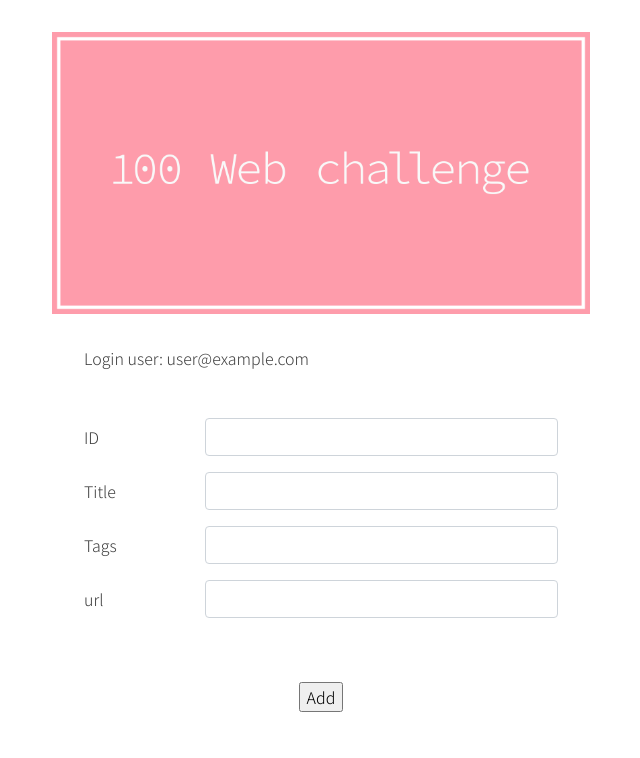
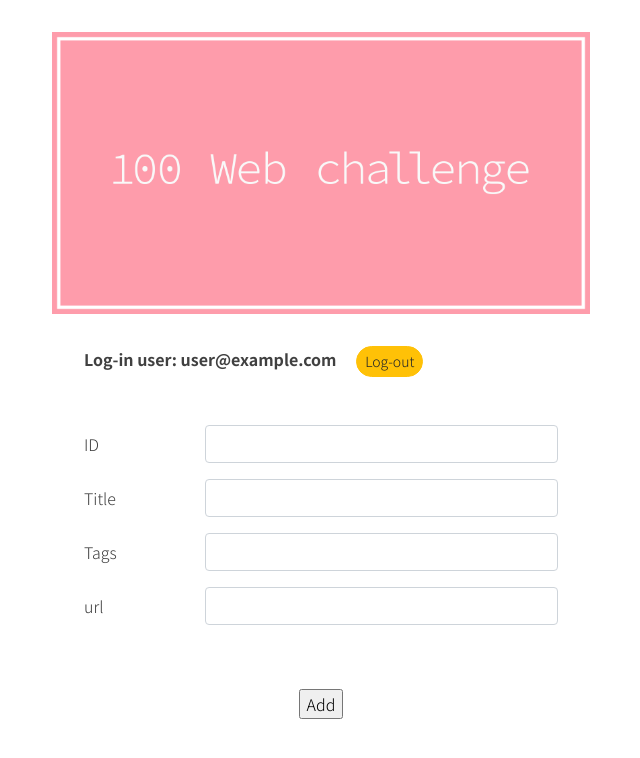
Before and after one commit to nnamm/Web-challenge, a Vue app in the folder day1/: page /add in a window 1280 px wide. Shown: the top 758 px of the page, without its empty margins (319-959 px from the left). Built offline with nearby package versions, Linux system fonts and the light colour scheme; no server answers; sample sign-in values are in the browser's storage.

Commit message:
Login画面、Firebaseの認証機能の実装完了

```diff
--- a/day1/src/router.js
+++ b/day1/src/router.js
@@ -4,9 +4,11 @@ import Home from './views/Home.vue'
 import Login from './views/Login.vue'
 import Add from './views/Add.vue'
 
+import { auth } from '@/firebase'
+
 Vue.use(Router)
 
-export default new Router({
+let router = new Router({
   mode: 'history',
   base: process.env.BASE_URL,
   routes: [
@@ -23,7 +25,28 @@ export default new Router({
     {
       path: '/add',
       name: 'add',
-      component: Add
+      component: Add,
+      meta: { requiresAuth: true }
     }
   ]
 })
+
+router.beforeEach((to, from, next) => {
+  const requiresAuth = to.matched.some(record => record.meta.requiresAuth)
+  if (requiresAuth) {
+    auth.onAuthStateChanged(function(user) {
+      if (user) {
+        next()
+      } else {
+        next({
+          path: '/login',
+          query: { redirect: to.fullPath }
+        })
+      }
+    })
+  } else {
+    next()
+  }
+})
+
+export default router
--- a/day1/src/views/Add.vue
+++ b/day1/src/views/Add.vue
@@ -15,7 +15,17 @@
       <b-col
         class="mt-3 px-5"
         md="6">
-        <p>Login user: {{ user.email }}</p>
+        <p class="login-text">
+          Log-in user: {{ user.email }}
+          <b-button
+            class="logout-btn"
+            pill
+            variant="warning"
+            size="sm"
+            @click="logOut">
+            Log-out
+          </b-button>
+        </p>
       </b-col>
     </b-row>
     <!-- 入力部分  -->
@@ -102,7 +112,7 @@ export default {
     addContent: function(){
       const me = this
       const doc = {
-        id: this.id,
+        id: Number(this.id),
         title: this.title,
         tags: this.tagsArray,
         url: this.url,
@@ -111,9 +121,15 @@ export default {
       // TODO: ドキュメント名の指定方法は？
       // TODO: meはundefinedになる
       db.collection('days').add(doc)
-      .then((docref)=>{
+      .then((docref) => {
         me.days.push(doc)
+        alert('Addition complete')
         console.log(docref)
+      })
+    },
+    logOut: function(){
+      auth.signOut().then(() => {
+        this.$router.push('/login')
       })
     }
   }
@@ -121,6 +137,12 @@ export default {
 </script>
 
 <style scorped>
+.login-text {
+  font-weight: bold;
+}
+.logout-btn {
+  margin-left: 1rem;
+}
 .button-center {
   text-align: center;
 }
--- a/day1/src/views/Login.vue
+++ b/day1/src/views/Login.vue
@@ -17,17 +17,19 @@
         md="6">
         <b-form-group
           label-cols-md="3"
-          label="email">
+          label="Email">
           <b-form-input
             v-model="email"
-            placeholder="Enter your Email" />
+            type="email"
+            placeholder="Email address" />
         </b-form-group>
         <b-form-group
           label-cols-md="3"
           label="Password">
           <b-form-input
             v-model="password"
-            placeholder="Enter password" />
+            type="password"
+            placeholder="Password" />
         </b-form-group>
       </b-col>
     </b-row>
@@ -57,7 +59,6 @@ export default {
     }
   },
   methods: {
-    // TODO: セッションを保持してAdd.vueをリロードしても認証状態にする
     logIn: function(){
       auth.signInWithEmailAndPassword(this.email, this.password)
       .then(
```
